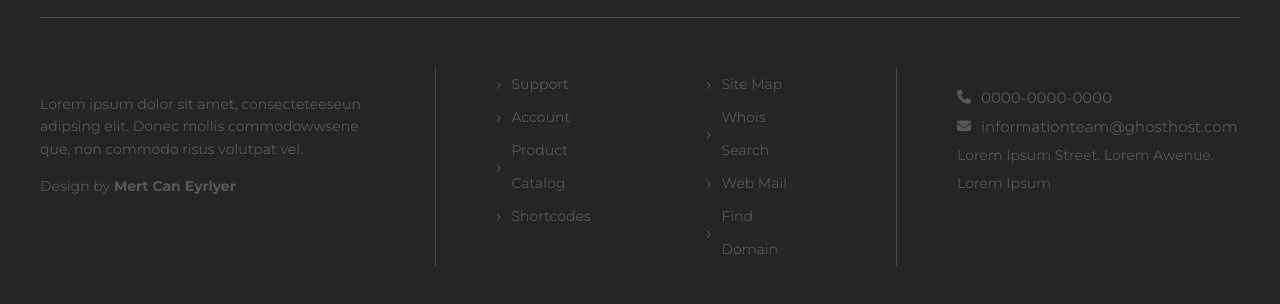
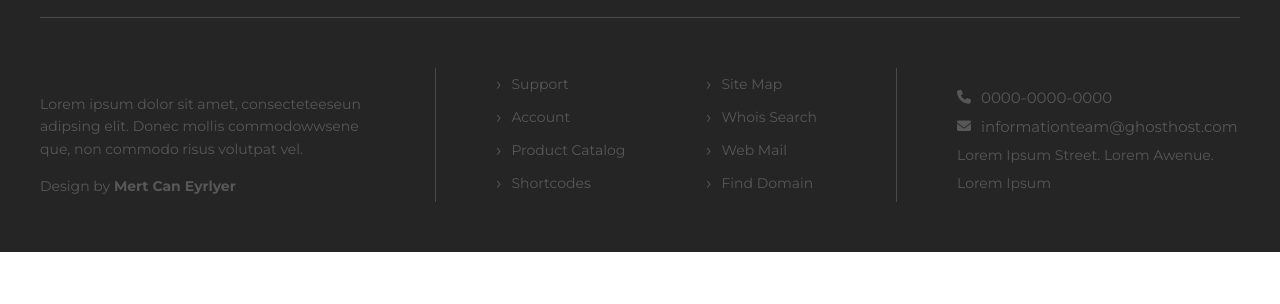
Before and after one commit to basilissk/RPI_1, a plain HTML site: page index.html in a window 1280 px wide. Shown: the part 3322-3626 px from the top of the page. After the commit the page ends 3574 px from the top, so only its background shows below. Drawn offline with Linux system fonts and the light colour scheme.

Commit message:
Update footer.css

```diff
--- a/css/footer.css
+++ b/css/footer.css
@@ -106,7 +106,7 @@
     display: flex;
     color:rgba(255, 255, 255, 0.230);
     align-items: center;
-    max-width: 100px;
+    border-left: 1px;
 
 
 }
```
